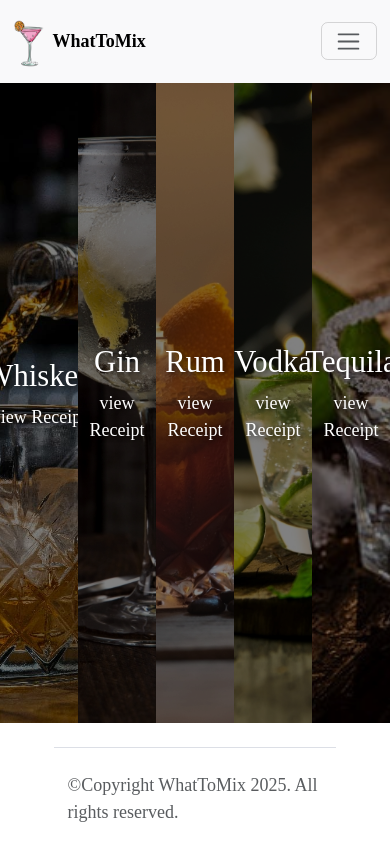
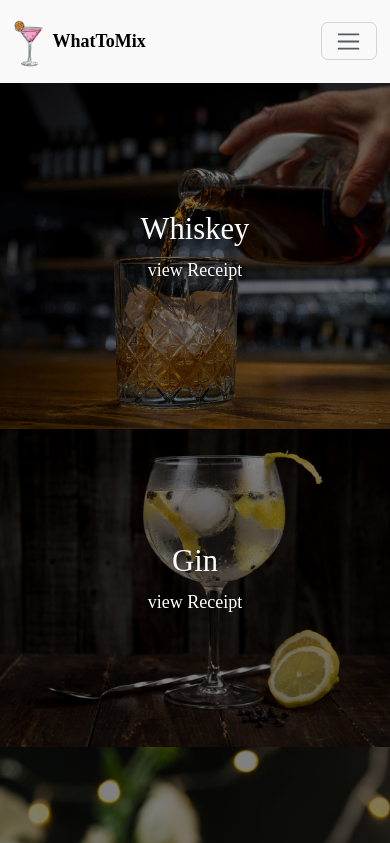
Before and after one commit to terenzzzz/WhatToMix, a Vue app: page / in a window 390 px wide. Shown: the top 843 px of the page. Built offline with nearby package versions, Linux system fonts and the light colour scheme; a web font is replaced by a local one.

Commit message:
adapt to mobile device

```diff
--- a/src/views/AlcoholicView.vue
+++ b/src/views/AlcoholicView.vue
@@ -9,7 +9,7 @@
                 Choose Alcoholic you want
             </h1>
         </div>
-        <div class="container mt-3">
+        <div class="container mt-3 ">
             <!-- 按钮组 -->
             <div class="btn-group d-flex">
                 <button
@@ -18,7 +18,7 @@
                     @click="selectAlcoholic('Alcoholic')"
                     type="button"
                 >
-                    Alcoholic
+                    <span>Alcoholic</span>
                 </button>
                 <button
                     class="btn middle"
@@ -26,7 +26,7 @@
                     @click="selectAlcoholic('Non alcoholic')"
                     type="button"
                 >
-                    Non alcoholic
+                    <span>Non alcoholic</span>
                 </button>
                 <button
                     class="btn right"
@@ -34,9 +34,12 @@
                     @click="selectAlcoholic('Optional alcohol')"
                     type="button"
                 >
-                    Optional alcohol
+                    <span>Optional alcohol</span>
                 </button>
             </div>
+
+
+
             <el-divider />
             <!-- 展示鸡尾酒结果 -->
             <div class="row w-100 mt-3 d-flex m-0" v-if="result.length > 0">
@@ -59,11 +62,10 @@ const selectedAlcoholic = ref('Alcoholic'); // 默认选中 Alcoholic
 const result = ref([]);
 
 // 处理选择逻辑
-const selectAlcoholic = (alcoholic) => {
-    selectedAlcoholic.value = alcoholic;
+const selectAlcoholic = (value) => {
     // 根据选中的类型更新 result 数据
-    console.log('Selected type:', alcoholic); // 可在这里调用 API 或更新数据逻辑
-    applyFilter(alcoholic)
+    console.log('Selected type:', value); // 这里直接获取新的值
+    applyFilter(value);
 };
 
 onMounted(async () => {
@@ -82,6 +84,7 @@ async function applyFilter(alcoholic) {
 
 
 <style scoped lang="css">
+
 .btn {
     font: inherit;
     background-color: #f0f0f0;
--- a/src/views/DashBoardView.vue
+++ b/src/views/DashBoardView.vue
@@ -1,21 +1,23 @@
 <template>
-    <div class="row text-center m-0">
-        <div class="container-fluid d-flex m-0 p-0 w-100">
-            <div class="flex-grow-1" style="flex-basis: 20%;">
+    <div class="m-0 p-0 w-100 full-height text-center">
+        <div class="row g-0">
+            <div class="col-12 col-md-4 col-xxl-2" >
                 <ImgLightUp class="h-100" toURL="/ingredient/whiskey" img="../assets/whiskey.jpg" overlayText="Whiskey" ></ImgLightUp>
             </div>
-            <div class="flex-grow-1" style="flex-basis: 20%;">
-
+            <div class="col-12 col-md-4 col-xxl-2" >
                 <ImgLightUp class="h-100" toURL="/ingredient/gin" img="../assets/gin.jpg" overlayText="Gin" ></ImgLightUp>
             </div>
-            <div class="flex-grow-1" style="flex-basis: 20%;">
+            <div class="col-12 col-md-4 col-xxl-2">
+                <ImgLightUp class="h-100" toURL="/ingredient/vodka" img="../assets/vodka.jpg" overlayText="Vodka" ></ImgLightUp>
+            </div>
+            <div class="col-12 col-md-4 col-xxl-2">
                 <ImgLightUp class="h-100" toURL="/ingredient/rum" img="../assets/rum.jpg" overlayText="Rum" ></ImgLightUp>
             </div>
-            <div class="flex-grow-1" style="flex-basis: 20%;">
-                <ImgLightUp class="h-100" toURL="/ingredient/vodka" img="../assets/vodka.jpg" overlayText="Vodka" ></ImgLightUp>
+            <div class="col-12 col-md-4 col-xxl-2" >
+                <ImgLightUp class="h-100" toURL="/ingredient/tequila" img="../assets/tequila.jpg" overlayText="Tequila" ></ImgLightUp>
             </div>
-            <div class="flex-grow-1" style="flex-basis: 20%;">
-                <ImgLightUp class="h-100" toURL="/ingredient/tequila" img="../assets/tequila.jpg" overlayText="Tequila" ></ImgLightUp>
+            <div class="col-12 col-md-4 col-xxl-2" >
+                <ImgLightUp class="h-100" toURL="/ingredient/brandy" img="../assets/brandy.jpg" overlayText="Brandy" ></ImgLightUp>
             </div>
         </div>
     </div>
@@ -25,3 +27,11 @@
 
 import ImgLightUp from "@/components/ImgLightUp.vue";
 </script>
+
+<style lang="css" scoped>
+.full-height {
+    min-height: 100%; /* 让 row 至少填充整个父容器 */
+    display: flex;
+    flex-wrap: wrap;
+}
+</style>
```
Also changed, not shown: src/assets/brandy.jpg (added).
